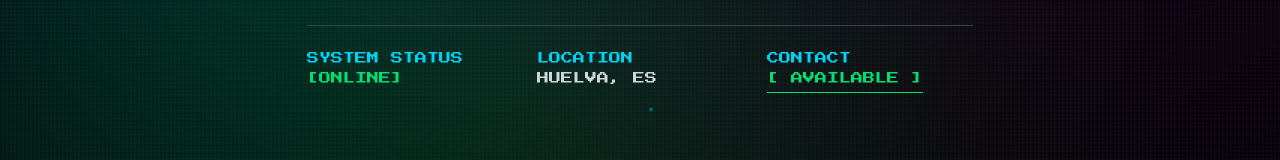
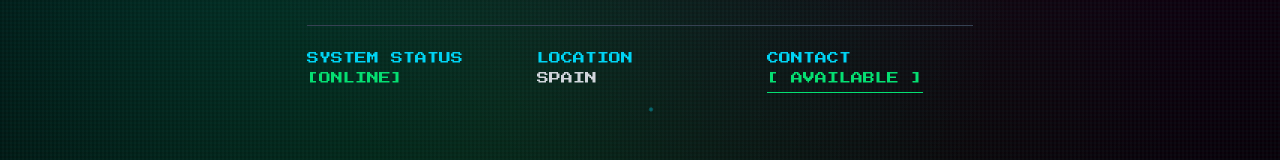
Before and after one commit to iv4n89/90_arcade_porfolio, a React (Vite) app: page / in a window 1280 px wide. Shown: the part 534-694 px from the top of the page. Built offline with nearby package versions, Linux system fonts and the light colour scheme.

Commit message:
fix: update default location in StatusPanel to "SPAIN"

```diff
--- a/src/ui/StatusPanel.tsx
+++ b/src/ui/StatusPanel.tsx
@@ -9,7 +9,7 @@ interface StatusPanelProps {
 
 const StatusPanel: React.FC<StatusPanelProps> = ({
   status = "[ONLINE]",
-  location = "HUELVA, ES",
+  location = "SPAIN",
   className = "",
   onContactClick,
 }) => {
```
